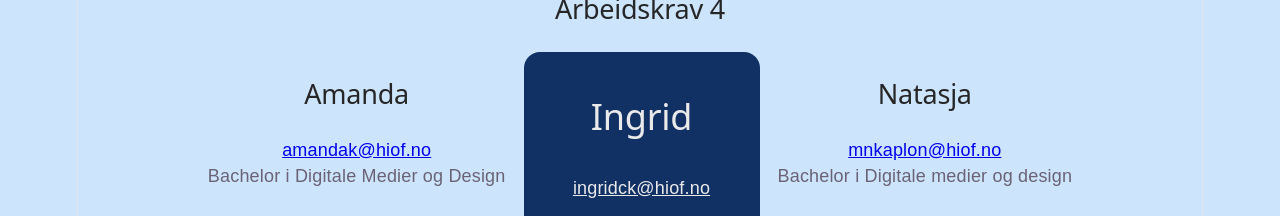
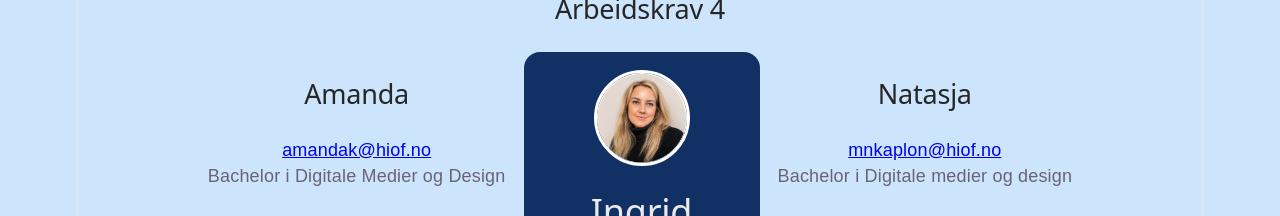
Before and after one commit to Ingridck28/arbeidskrav-4, a React (Vite) app: page / in a window 1280 px wide. Shown: the part 128-344 px from the top of the page. Built offline with nearby package versions, Linux system fonts and the light colour scheme; no server answers.

Commit message:
La til bilde
Ingrid

```diff
--- a/src/components/Ingrid.jsx
+++ b/src/components/Ingrid.jsx
@@ -1,9 +1,10 @@
 import '../style/ingrid.css'
+import bilde from '../assets/ingrid.png'
 
 export default function Ingrid (){
     return (
         <article className="ingrid-card">
-             <img />
+             <img src={bilde} alt="Illustrasjon av Ingrid" />
         <h2>Ingrid</h2>
         <a href="mailto:ingridck@hiof.no">ingridck@hiof.no</a>
         <p>Bachelor i Digitale medier og design</p>
--- a/src/style/ingrid.css
+++ b/src/style/ingrid.css
@@ -31,3 +31,12 @@
     font-size: 0.9rem;
     color: #eaeaea;
   }
+
+  .ingrid-card img {
+    width: 90px;
+    height: 90px;
+    border-radius: 50%;
+    object-fit: cover;
+    margin-bottom: 1rem;
+    border: 3px solid white;
+  }
```
Also changed, not shown: src/assets/ingrid.png (added).
